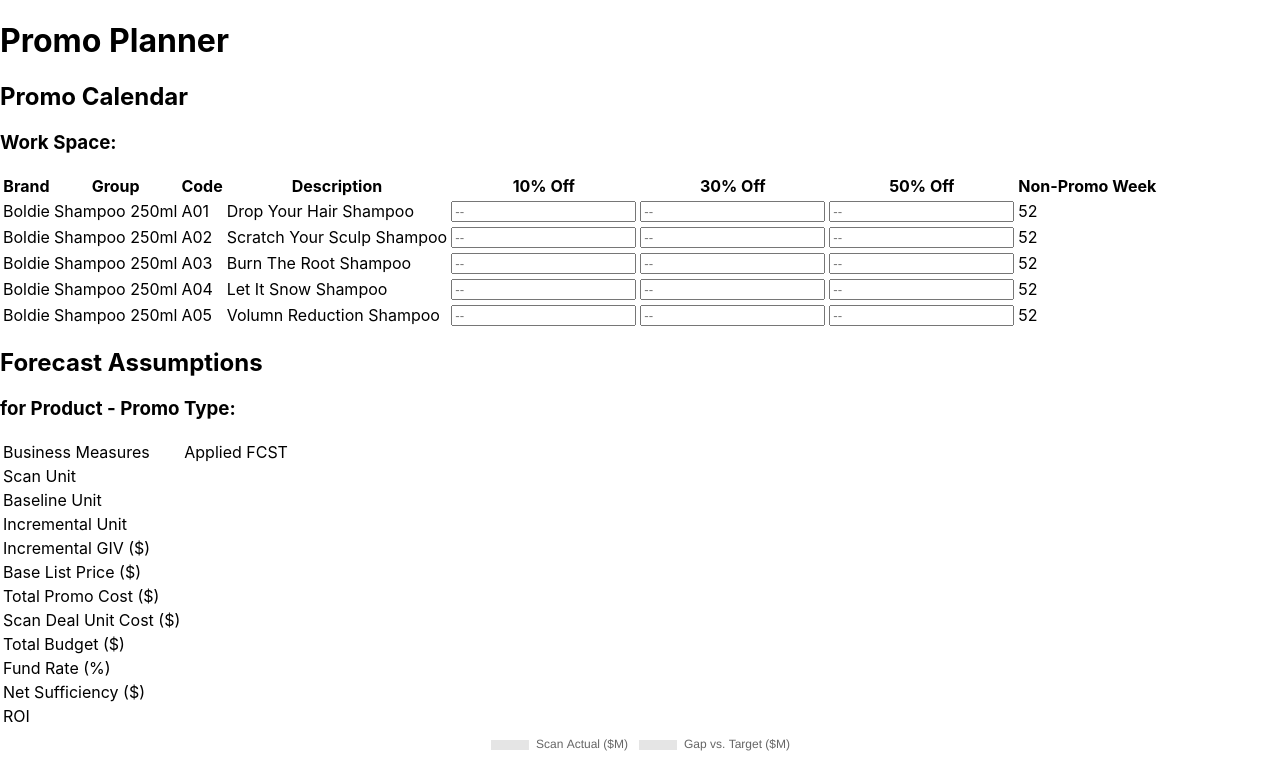
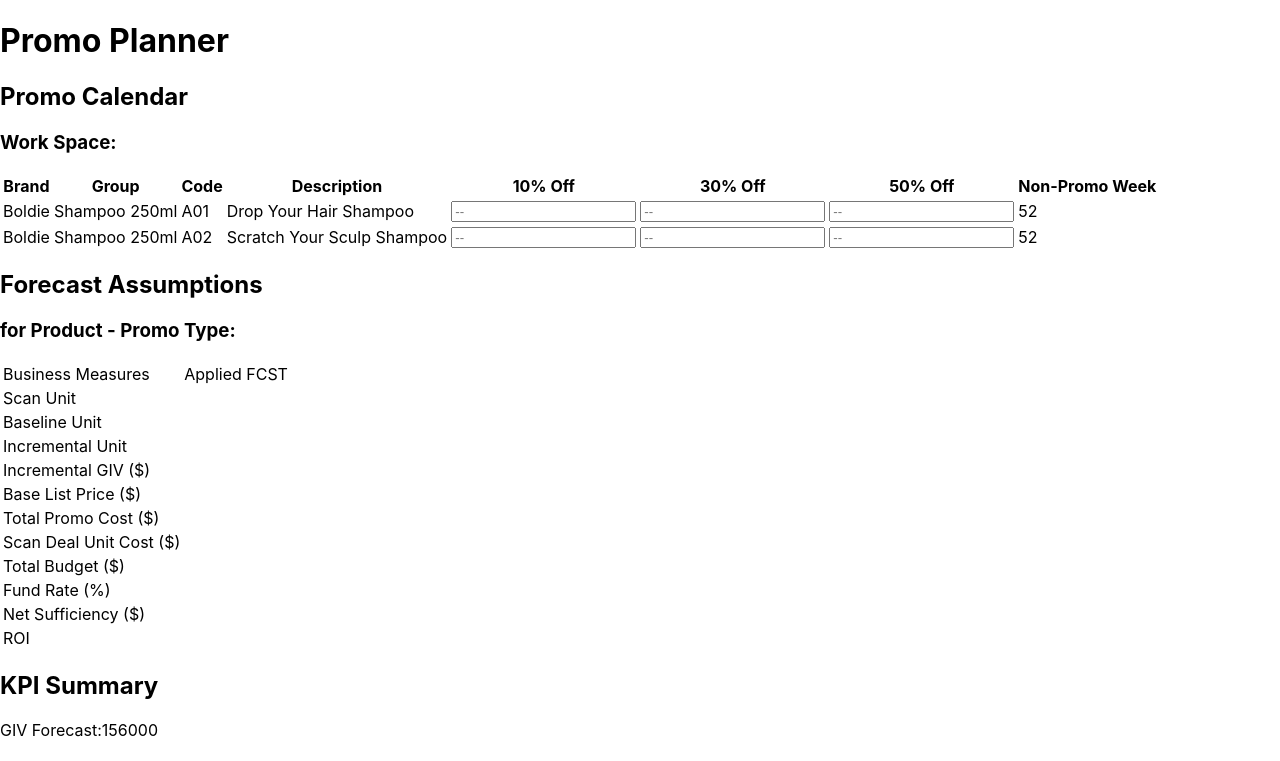
Before and after one commit to Dennis-LCL/Product-Planning-App, a React (Create React App) app: page / in a window 1280 px wide. Shown: the top 761 px of the page. Built offline with nearby package versions, Linux system fonts and the light colour scheme.

Commit message:
PromoPlanner now can construct an array to store promo frequency for each Product-PromoType combination. Now it only set the frequency to 0 with Non-Promo Week defaulted to 52.

```diff
--- a/src/components/App.js
+++ b/src/components/App.js
@@ -11,11 +11,215 @@ import ChartMonthlyTrend from "./ChartMonthlyTrend";
 function App() {
   return (
     <React.Fragment>
-      <PromoPlanner />
-      <ChartAnnualSummary />
-      <ChartMonthlyTrend />
+      <PromoPlanner
+        productMaster={mockProductMaster}
+        promoTypes={mockPromoTypes}
+        algorithm={mockAlgorithm}
+      />
+      {/* <ChartAnnualSummary /> */}
+      {/* <ChartMonthlyTrend /> */}
     </React.Fragment>
   );
 }
 
 export default App;
+
+const mockProductMaster = [
+  {
+    Brand: "Boldie",
+    Group: "Shampoo 250ml",
+    Code: "A01",
+    Description: "Drop Your Hair Shampoo"
+  },
+  {
+    Brand: "Boldie",
+    Group: "Shampoo 250ml",
+    Code: "A02",
+    Description: "Scratch Your Sculp Shampoo"
+  }
+  // {
+  //   Brand: "Boldie",
+  //   Group: "Shampoo 250ml",
+  //   Code: "A03",
+  //   Description: "Burn The Root Shampoo"
+  // },
+  // {
+  //   Brand: "Boldie",
+  //   Group: "Shampoo 250ml",
+  //   Code: "A04",
+  //   Description: "Let It Snow Shampoo"
+  // },
+  // {
+  //   Brand: "Boldie",
+  //   Group: "Shampoo 250ml",
+  //   Code: "A05",
+  //   Description: "Volumn Reduction Shampoo"
+  // }
+];
+
+const mockPromoTypes = ["10% Off", "30% Off", "50% Off"];
+
+const mockAlgorithm = [
+  {
+    ID: "A01-NPW",
+    Product: "Drop Your Hair Shampoo",
+    PromoType: "Non-Promo Week",
+    KPIs: {
+      ScanUnit: 100,
+      BaselineUnit: 100,
+      IncrementalUnit: 0,
+      IncrementalGIV: 0,
+      BaseListPrice: 15,
+      TotalCost: 0,
+      ScanDealUnitCost: 0,
+      TotalBudget: 375,
+      FundRate: 0.25,
+      NetSufficiency: 375,
+      ROI: 0
+    }
+  },
+  {
+    ID: "A01-10% Off",
+    Product: "Drop Your Hair Shampoo",
+    PromoType: "10% Off",
+    KPIs: {
+      ScanUnit: 120,
+      BaselineUnit: 100,
+      IncrementalUnit: 20,
+      IncrementalGIV: 300,
+      BaseListPrice: 15,
+      TotalCost: 360,
+      ScanDealUnitCost: 3,
+      TotalBudget: 450,
+      FundRate: 0.25,
+      NetSufficiency: 90,
+      ROI: 1.83
+    }
+  },
+  {
+    ID: "A01-30% Off",
+    Product: "Drop Your Hair Shampoo",
+    PromoType: "30% Off",
+    KPIs: {
+      ScanUnit: 300,
+      BaselineUnit: 100,
+      IncrementalUnit: 200,
+      IncrementalGIV: 3000,
+      BaseListPrice: 15,
+      TotalCost: 2700,
+      ScanDealUnitCost: 9,
+      TotalBudget: 1125,
+      FundRate: 0.25,
+      NetSufficiency: -1575,
+      ROI: 1.11
+    }
+  },
+  {
+    ID: "A01-50% Off",
+    Product: "Drop Your Hair Shampoo",
+    PromoType: "50% Off",
+    KPIs: {
+      ScanUnit: 1000,
+      BaselineUnit: 100,
+      IncrementalUnit: 900,
+      IncrementalGIV: 13500,
+      BaseListPrice: 15,
+      TotalCost: 15000,
+      ScanDealUnitCost: 15,
+      TotalBudget: 3750,
+      FundRate: 0.25,
+      NetSufficiency: -11250,
+      ROI: 0.9
+    }
+  },
+  {
+    ID: "A01-NPW",
+    Product: "Drop Your Hair Shampoo",
+    PromoType: "Non-Promo Week",
+    KPIs: {
+      ScanUnit: 100,
+      BaselineUnit: 100,
+      IncrementalUnit: 0,
+      IncrementalGIV: 0,
+      BaseListPrice: 15,
+      TotalCost: 0,
+      ScanDealUnitCost: 0,
+      TotalBudget: 375,
+      FundRate: 0.25,
+      NetSufficiency: 375,
+      ROI: 0
+    }
+  },
+  {
+    ID: "A02-10% Off",
+    Product: "Scratch Your Sculp Shampoo",
+    PromoType: "10% Off",
+    KPIs: {
+      ScanUnit: 120,
+      BaselineUnit: 100,
+      IncrementalUnit: 20,
+      IncrementalGIV: 300,
+      BaseListPrice: 15,
+      TotalCost: 360,
+      ScanDealUnitCost: 3,
+      TotalBudget: 450,
+      FundRate: 0.25,
+      NetSufficiency: 90,
+      ROI: 1.83
+    }
+  },
+  {
+    ID: "A02-30% Off",
+    Product: "Scratch Your Sculp Shampoo",
+    PromoType: "30% Off",
+    KPIs: {
+      ScanUnit: 300,
+      BaselineUnit: 100,
+      IncrementalUnit: 200,
+      IncrementalGIV: 3000,
+      BaseListPrice: 15,
+      TotalCost: 2700,
+      ScanDealUnitCost: 9,
+      TotalBudget: 1125,
+      FundRate: 0.25,
+      NetSufficiency: -1575,
+      ROI: 1.11
+    }
+  },
+  {
+    ID: "A02-50% Off",
+    Product: "Scratch Your Sculp Shampoo",
+    PromoType: "50% Off",
+    KPIs: {
+      ScanUnit: 1000,
+      BaselineUnit: 100,
+      IncrementalUnit: 900,
+      IncrementalGIV: 13500,
+      BaseListPrice: 15,
+      TotalCost: 15000,
+      ScanDealUnitCost: 15,
+      TotalBudget: 3750,
+      FundRate: 0.25,
+      NetSufficiency: -11250,
+      ROI: 0.9
+    }
+  },
+  {
+    ID: "A02-NPW",
+    Product: "Scratch Your Sculp Shampoo",
+    PromoType: "Non-Promo Week",
+    KPIs: {
+      ScanUnit: 100,
+      BaselineUnit: 100,
+      IncrementalUnit: 0,
+      IncrementalGIV: 0,
+      BaseListPrice: 15,
+      TotalCost: 0,
+      ScanDealUnitCost: 0,
+      TotalBudget: 375,
+      FundRate: 0.25,
+      NetSufficiency: 375,
+      ROI: 0
+    }
+  }
+];
--- a/src/components/KPISummary.js
+++ b/src/components/KPISummary.js
@@ -31,7 +31,8 @@ const KPISummary = ({ productPromoTypeFrequency, forecastAssumptions }) => {
 
   return (
     <React.Fragment>
-      <h2>KPI Summary</h2>;<label htmlFor="GIVForecast">GIV Forecast:</label>
+      <h2>KPI Summary</h2>
+      <label htmlFor="GIVForecast">GIV Forecast:</label>
       <output id="GIVForecast">{annualKPIs.GIVForecast}</output>
     </React.Fragment>
   );
--- a/src/components/PromoPlanner.js
+++ b/src/components/PromoPlanner.js
@@ -1,26 +1,66 @@
 import React from "react";
 import PromoCalendar from "../components/PromoCalendar";
 import ForecastAssumptions from "../components/ForecastAssumptions";
+import KPISummary from "../components/KPISummary";
 
 class PromoPlanner extends React.Component {
   constructor(props) {
     super(props);
     this.state = {
+      productMaster: props.productMaster,
+      promoTypes: props.promoTypes,
+      algorithm: props.algorithm,
+      productPromoTypeFrequency: [
+        { ID: "A01-NPW", Frequency: 51 },
+        { ID: "A01-10% Off", Frequency: 0 },
+        { ID: "A01-30% Off", Frequency: 0 },
+        { ID: "A01-50% Off", Frequency: 1 },
+        { ID: "A02-NPW", Frequency: 52 },
+        { ID: "A02-10% Off", Frequency: 0 },
+        { ID: "A02-30% Off", Frequency: 0 },
+        { ID: "A02-50% Off", Frequency: 0 }
+      ],
       focusedProductPromoType: ""
     };
-    // this.handle_PromoCalendarInput_onFocus = this.handle_PromoCalendarInput_onFocus.bind(
-    //   this
-    // );
     this.handle_PromoCalendarInput_focusToggle = this.handle_PromoCalendarInput_focusToggle.bind(
       this
     );
   }
 
-  // handle_PromoCalendarInput_onFocus(productPromoTypeId) {
-  //   this.setState(currentState => {
-  //     return { focusedProductPromoType: productPromoTypeId };
-  //   });
-  // }
+  componentDidMount() {
+    console.log("componentDidMount is called!!");
+    this.setState(currentState => {
+      console.log("setState is called.");
+      // return { focusedProductPromoType: "A1-10% Off" };
+      // });
+      const defaultProductPromoTypeFrequency = [];
+      // Extract all product codes from productMaster
+      const productCodes = [];
+      currentState.productMaster.map(product => {
+        return productCodes.push(product.Code);
+      });
+      // Construct productPromoTypeFrequency IDs
+      for (let i = 0; i < productCodes.length; i++) {
+        for (let j = 0; j < currentState.promoTypes.length; j++) {
+          let tempObj = {
+            ID: productCodes[i] + "-" + currentState.promoTypes[j],
+            Frequency: 0
+          };
+          defaultProductPromoTypeFrequency.push(tempObj);
+        }
+        let nonPromoWeekFrequency = {
+          ID: productCodes[i] + "-NPW",
+          Frequency: 52
+        };
+        defaultProductPromoTypeFrequency.push(nonPromoWeekFrequency);
+      }
+      console.log(defaultProductPromoTypeFrequency);
+      return {
+        productPromoTypeFrequency: defaultProductPromoTypeFrequency
+      };
+    });
+  }
+
   handle_PromoCalendarInput_focusToggle(productPromoTypeId) {
     this.setState(currentState => {
       return { focusedProductPromoType: productPromoTypeId };
@@ -30,17 +70,22 @@ class PromoPlanner extends React.Component {
   render() {
     return (
       <React.Fragment>
+        {console.log(this.state.productPromoTypeFrequency)}
         <h1>Promo Planner</h1>
         <PromoCalendar
-          productMaster={mockProductMaster}
-          promoTypes={mockPromoTypes}
+          productMaster={this.state.productMaster}
+          promoTypes={this.state.promoTypes}
           handle_PromoCalendarInput_focusToggle={
             this.handle_PromoCalendarInput_focusToggle
           }
         />
         <ForecastAssumptions
           productPromoTypeId={this.state.focusedProductPromoType}
-          algorithm={mockAlgorithm}
+          algorithm={this.state.algorithm}
+        />
+        <KPISummary
+          productPromoTypeFrequency={this.state.productPromoTypeFrequency}
+          forecastAssumptions={this.state.algorithm}
         />
       </React.Fragment>
     );
@@ -48,113 +93,3 @@ class PromoPlanner extends React.Component {
 }
 
 export default PromoPlanner;
-
-const mockProductMaster = [
-  {
-    Brand: "Boldie",
-    Group: "Shampoo 250ml",
-    Code: "A01",
-    Description: "Drop Your Hair Shampoo"
-  },
-  {
-    Brand: "Boldie",
-    Group: "Shampoo 250ml",
-    Code: "A02",
-    Description: "Scratch Your Sculp Shampoo"
-  },
-  {
-    Brand: "Boldie",
-    Group: "Shampoo 250ml",
-    Code: "A03",
-    Description: "Burn The Root Shampoo"
-  },
-  {
-    Brand: "Boldie",
-    Group: "Shampoo 250ml",
-    Code: "A04",
-    Description: "Let It Snow Shampoo"
-  },
-  {
-    Brand: "Boldie",
-    Group: "Shampoo 250ml",
-    Code: "A05",
-    Description: "Volumn Reduction Shampoo"
-  }
-];
-
-const mockPromoTypes = ["10% Off", "30% Off", "50% Off"];
-
-const mockAlgorithm = [
-  {
-    ID: "A01-10% Off",
-    Product: "Drop Your Hair Shampoo",
-    PromoType: "10% Off",
-    KPIs: {
-      ScanUnit: 120,
-      BaselineUnit: 100,
-      IncrementalUnit: 20,
-      IncrementalGIV: 300,
-      BaseListPrice: 15,
-      TotalCost: 360,
-      ScanDealUnitCost: 3,
-      TotalBudget: 450,
-      FundRate: 0.25,
-      NetSufficiency: 90,
-      ROI: 1.83
-    }
-  },
-  {
-    ID: "A01-30% Off",
-    Product: "Drop Your Hair Shampoo",
-    PromoType: "30% Off",
-    KPIs: {
-      ScanUnit: 300,
-      BaselineUnit: 100,
-      IncrementalUnit: 200,
-      IncrementalGIV: 3000,
-      BaseListPrice: 15,
-      TotalCost: 2700,
-      ScanDealUnitCost: 9,
-      TotalBudget: 1125,
-      FundRate: 0.25,
-      NetSufficiency: -1575,
-      ROI: 1.11
-    }
-  },
-  {
-    ID: "A01-50% Off",
-    Product: "Drop Your Hair Shampoo",
-    PromoType: "50% Off",
-    KPIs: {
-      ScanUnit: 1000,
-      BaselineUnit: 100,
-      IncrementalUnit: 900,
-      IncrementalGIV: 13500,
-      BaseListPrice: 15,
-      TotalCost: 15000,
-      ScanDealUnitCost: 15,
-      TotalBudget: 3750,
-      FundRate: 0.25,
-      NetSufficiency: -11250,
-      ROI: 0.9
-    }
-  },
-  {
-    ID: "A01-NPW",
-    Product: "Drop Your Hair Shampoo",
-    PromoType: "Non-Promo Week",
-    KPIs: {
-      ScanUnit: 100,
-      BaselineUnit: 100,
-      IncrementalUnit: 0,
-      IncrementalGIV: 0,
-      BaseListPrice: 15,
-      TotalCost: 0,
-      ScanDealUnitCost: 0,
-      TotalBudget: 375,
-      FundRate: 0.25,
-      NetSufficiency: 375,
-      ROI: 0
-    }
-  }
-];
```
Also changed, not shown: 1 other file (tests, documents, lock files or other folders).
